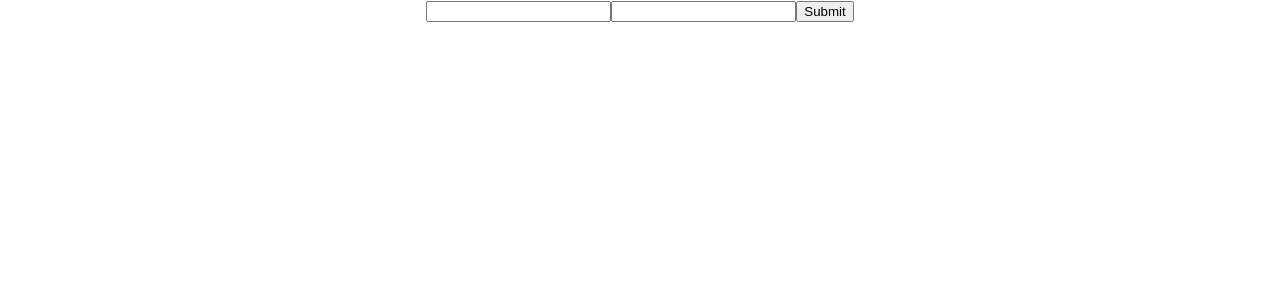
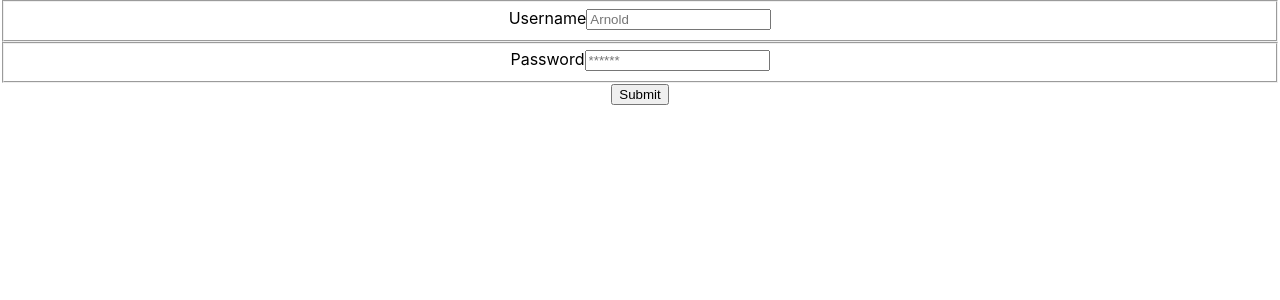
Before and after one commit to Weight-Lifting-Journal-Tattoine/FrontEnd, a React (Create React App) app in the folder weightlifting_journal/: page /login in a window 1280 px wide. Shown: the top 300 px of the page. Built offline with nearby package versions, Linux system fonts and the light colour scheme.

Commit message:
implemented the withFormik higher order component

```diff
--- a/weightlifting_journal/src/components/auth/Login.js
+++ b/weightlifting_journal/src/components/auth/Login.js
@@ -1,8 +1,9 @@
 import React from "react";
-import { Formik } from "formik";
+import { Form, Field, withFormik } from "formik";
 import Axios from "axios";
+import * as Yup from "yup";
 
-const Login = () => {
+const LoginForm = ({ errors, touched }) => {
   const handleSubmit = e => {
     e.preventDefault();
 
@@ -17,14 +18,55 @@ const Login = () => {
   };
 
   return (
-    <Formik>
-      <form onSubmit={handleSubmit}>
-        <input type="text" name="username" />
-        <input type="password" name="password" />
-        <button type="submit">Submit</button>
-      </form>
-    </Formik>
+    <Form onSubmit={handleSubmit}>
+      <fieldset>
+        <label>Username</label>
+        {touched.username && errors.username && (
+          <p className="error">{errors.username}</p>
+        )}
+        <Field type="text" name="username" placeholder="Arnold" />
+      </fieldset>
+      <fieldset>
+        <label>Password</label>
+        {touched.password && errors.password && (
+          <p className="error">{errors.password}</p>
+        )}
+        <Field type="text" name="password" placeholder="******" />
+      </fieldset>
+      <button type="submit">Submit</button>
+    </Form>
   );
 };
 
+const Login = withFormik({
+  // ES6 method definition shorthand
+  mapPropsToValues({ username, password }) {
+    return {
+      username: username || "",
+      password: password || ""
+    };
+  },
+
+  /*
+   * Old JS for the above would be:
+   * mapPropsToValues: function () {...},
+   */
+
+  validationSchema: Yup.object().shape({
+    username: Yup.string().required("Username is required."),
+    password: Yup.string().required("Password is required.")
+  }),
+
+  handleSubmit(values, { props }) {
+    const dummyCredentials = {
+      username: "admin",
+      password: "password"
+    };
+
+    Axios.post("auth/login", dummyCredentials).then(res => {
+      console.log(res);
+    });
+  }
+})(LoginForm);
+
 export default Login;
```
